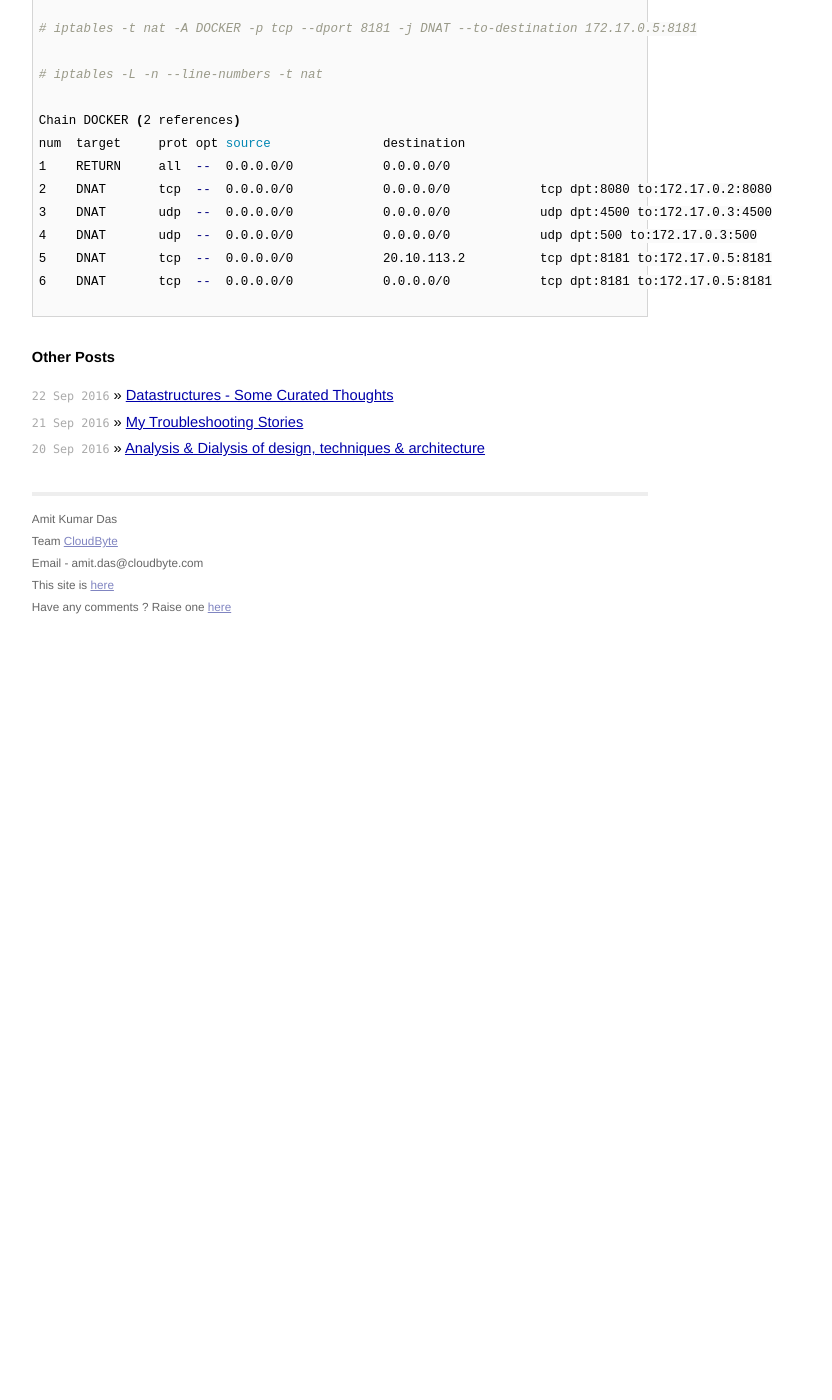
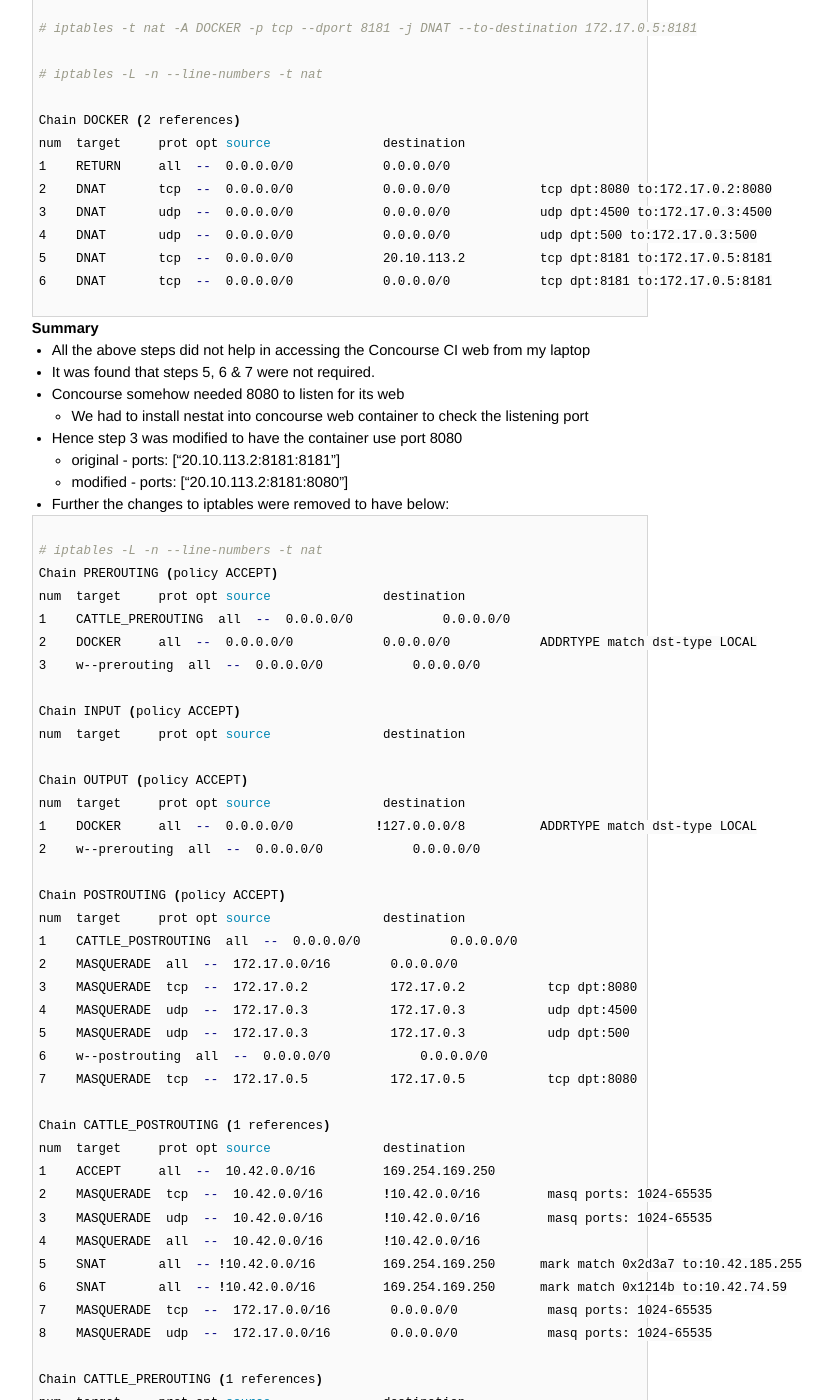
Before and after one commit to AmitKumarDas/amitkumardas.github.io, a Jekyll site: the page built from _posts/2016-09-28-connect-a-docker-container-from-a-local-network.md, in a window 1280 px wide and 1400 px high, scrolled down 5480 px. Shown: the whole window, without its empty margins (300-1132 px from the left). Built offline with Jekyll 4.4.1, drawn with Linux system fonts in a browser that asks for light colours; before the commit the page ends 6110 px from its top, so only the background shows below that; some of the changed text lies outside the part shown.

Commit message:
Update and rename 2016-09-28-connect-a-docker-container-to-a-local-network.md to 2016-09-28-connect-a-docker-container-from-a-local-network.md

````diff
--- a/_posts/2016-09-28-connect-a-docker-container-to-a-local-network.md
+++ b/_posts/2016-09-28-connect-a-docker-container-from-a-local-network.md
@@ -1,6 +1,6 @@
 ---
 layout: post
-title: Connect a Docker container to a local network - WIP
+title: Connect a Docker container from a local network
 ---
 
 ## Connect a Docker container to a local network
@@ -286,3 +286,75 @@
 6    DNAT       tcp  --  0.0.0.0/0            0.0.0.0/0            tcp dpt:8181 to:172.17.0.5:8181
 
 ```
+
+#### Summary
+
+- All the above steps did not help in accessing the Concourse CI web from my laptop
+- It was found that steps 5, 6 & 7 were not required.
+- Concourse somehow needed 8080 to listen for its web
+  - We had to install nestat into concourse web container to check the listening port
+- Hence step 3 was modified to have the container use port 8080
+  - original - ports: ["20.10.113.2:8181:8181"]
+  - modified - ports: ["20.10.113.2:8181:8080"]
+- Further the changes to iptables were removed to have below:
+
+```bash
+
+# iptables -L -n --line-numbers -t nat
+Chain PREROUTING (policy ACCEPT)
+num  target     prot opt source               destination
+1    CATTLE_PREROUTING  all  --  0.0.0.0/0            0.0.0.0/0
+2    DOCKER     all  --  0.0.0.0/0            0.0.0.0/0            ADDRTYPE match dst-type LOCAL
+3    w--prerouting  all  --  0.0.0.0/0            0.0.0.0/0
+
+Chain INPUT (policy ACCEPT)
+num  target     prot opt source               destination
+
+Chain OUTPUT (policy ACCEPT)
+num  target     prot opt source               destination
+1    DOCKER     all  --  0.0.0.0/0           !127.0.0.0/8          ADDRTYPE match dst-type LOCAL
+2    w--prerouting  all  --  0.0.0.0/0            0.0.0.0/0
+
+Chain POSTROUTING (policy ACCEPT)
+num  target     prot opt source               destination
+1    CATTLE_POSTROUTING  all  --  0.0.0.0/0            0.0.0.0/0
+2    MASQUERADE  all  --  172.17.0.0/16        0.0.0.0/0
+3    MASQUERADE  tcp  --  172.17.0.2           172.17.0.2           tcp dpt:8080
+4    MASQUERADE  udp  --  172.17.0.3           172.17.0.3           udp dpt:4500
+5    MASQUERADE  udp  --  172.17.0.3           172.17.0.3           udp dpt:500
+6    w--postrouting  all  --  0.0.0.0/0            0.0.0.0/0
+7    MASQUERADE  tcp  --  172.17.0.5           172.17.0.5           tcp dpt:8080
+
+Chain CATTLE_POSTROUTING (1 references)
+num  target     prot opt source               destination
+1    ACCEPT     all  --  10.42.0.0/16         169.254.169.250
+2    MASQUERADE  tcp  --  10.42.0.0/16        !10.42.0.0/16         masq ports: 1024-65535
+3    MASQUERADE  udp  --  10.42.0.0/16        !10.42.0.0/16         masq ports: 1024-65535
+4    MASQUERADE  all  --  10.42.0.0/16        !10.42.0.0/16
+5    SNAT       all  -- !10.42.0.0/16         169.254.169.250      mark match 0x2d3a7 to:10.42.185.255
+6    SNAT       all  -- !10.42.0.0/16         169.254.169.250      mark match 0x1214b to:10.42.74.59
+7    MASQUERADE  tcp  --  172.17.0.0/16        0.0.0.0/0            masq ports: 1024-65535
+8    MASQUERADE  udp  --  172.17.0.0/16        0.0.0.0/0            masq ports: 1024-65535
+
+Chain CATTLE_PREROUTING (1 references)
+num  target     prot opt source               destination
+1    DNAT       tcp  --  10.42.0.0/16         10.42.0.1            tcp dpt:53 to:169.254.169.250
+2    DNAT       udp  --  10.42.0.0/16         10.42.0.1            udp dpt:53 to:169.254.169.250
+3    MARK       all  -- !10.42.0.0/16         169.254.169.250      MAC 02:E2:1E:C2:7D:9F MARK set 0x2d3a7
+4    MARK       all  -- !10.42.0.0/16         169.254.169.250      MAC 02:E2:1E:AE:3B:F7 MARK set 0x1214b
+
+Chain DOCKER (2 references)
+num  target     prot opt source               destination
+1    RETURN     all  --  0.0.0.0/0            0.0.0.0/0
+2    DNAT       tcp  --  0.0.0.0/0            0.0.0.0/0            tcp dpt:8080 to:172.17.0.2:8080
+3    DNAT       udp  --  0.0.0.0/0            0.0.0.0/0            udp dpt:4500 to:172.17.0.3:4500
+4    DNAT       udp  --  0.0.0.0/0            0.0.0.0/0            udp dpt:500 to:172.17.0.3:500
+5    DNAT       tcp  --  0.0.0.0/0            20.10.113.2          tcp dpt:8181 to:172.17.0.5:8080
+
+Chain w--postrouting (1 references)
+num  target     prot opt source               destination
+
+Chain w--prerouting (2 references)
+num  target     prot opt source               destination
+```
+- Now access the concourse web by http://20.10.113.2:8181
````
